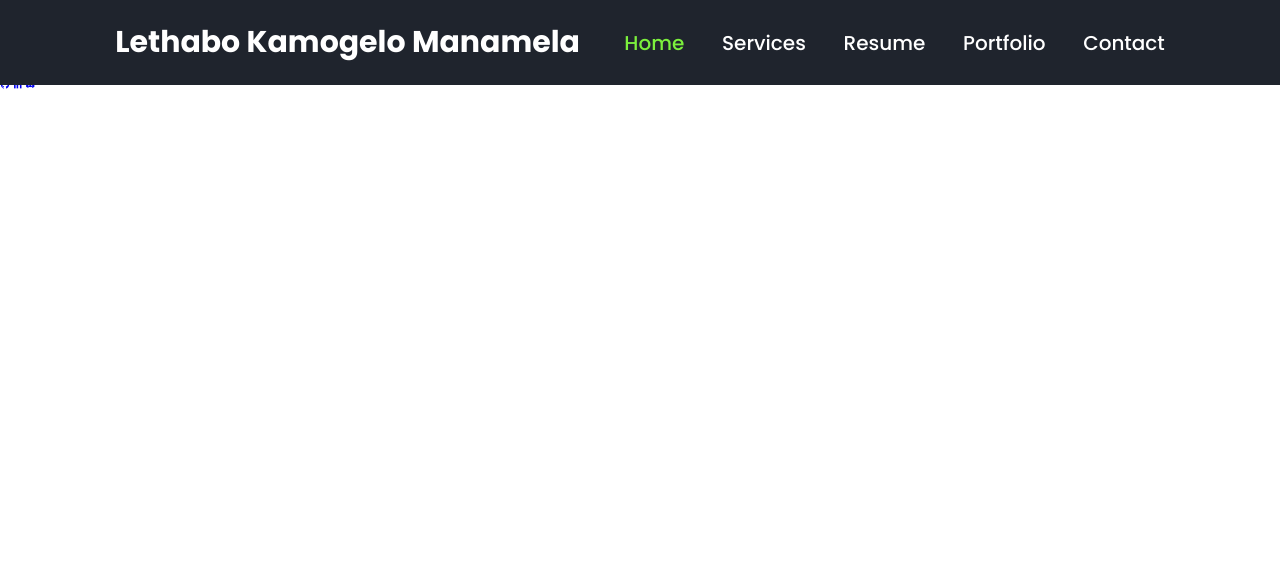
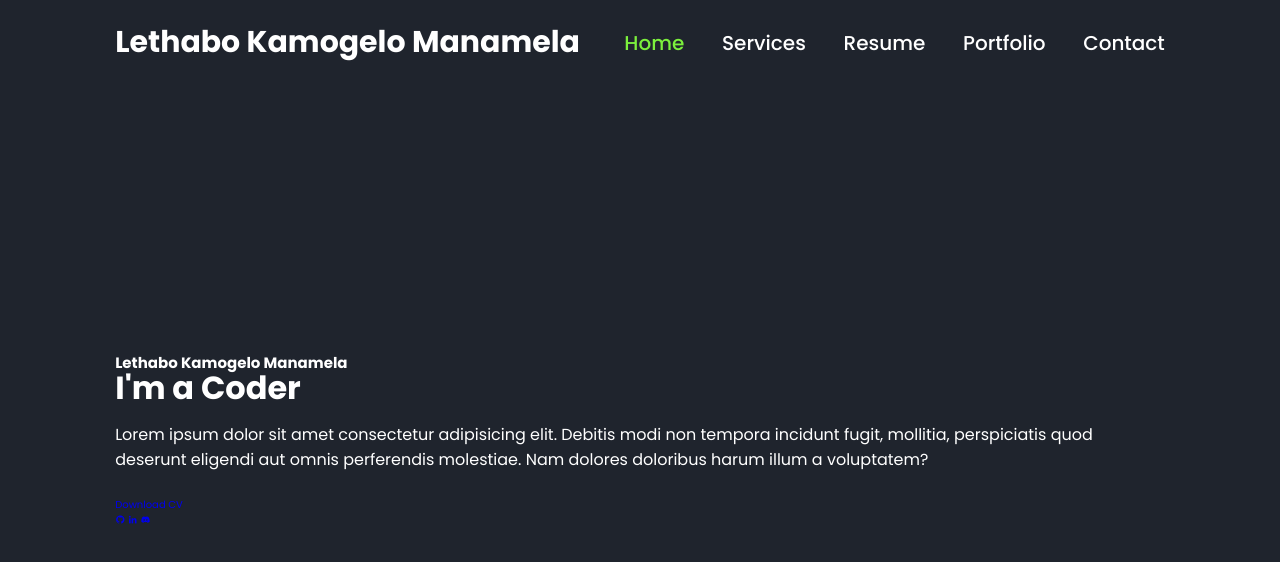
Before and after one commit to ManamelaKamogelo/Virtual-CV, a plain HTML site: page index.html in a window 1280 px wide. Drawn offline with nearby package versions, Linux system fonts and the light colour scheme.

Commit message:
increase the font size using css file

```diff
--- a/css/style.css
+++ b/css/style.css
@@ -62,3 +62,32 @@ nav a.active {
   font-size: 4rem;
   display: none;
 }
+
+section {
+  position: absolute;
+  width: 100%;
+  height: 100%;
+  padding: 10rem 9% 2rem;
+  background: var(--bg-color);
+}
+
+.home {
+  display: flex;
+  align-items: center;
+  gap: 5rem;
+}
+
+.home-detail h1 {
+  font-size: clamp (3.5rem, 10vw, 5.5rem);
+}
+
+.home-detail h2 {
+  display: inline-block;
+  font-size: 3.2rem;
+  margin-top: -1rem;
+}
+
+.home-detail p {
+  font-size: 1.6rem;
+  margin: 1rem 0 2.5rem;
+}
```
